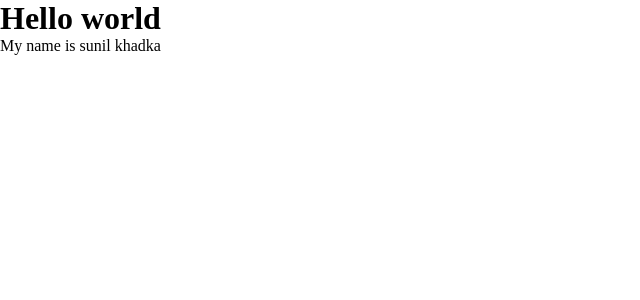
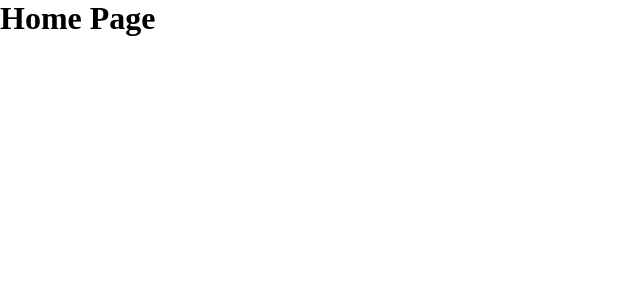
Before and after one commit to sunilkkhadka/Dungeons-and-Dragons, a React (Vite) app: page / in a window 1280 px wide. Shown: the top 300 px of the page, without its empty margins (0-640 px from the left). Built offline with nearby package versions, Linux system fonts and the light colour scheme.

Commit message:
added react router package and implemented code splitting to download only required pages

```diff
--- a/package.json
+++ b/package.json
@@ -12,11 +12,13 @@
   },
   "dependencies": {
     "react": "^18.3.1",
-    "react-dom": "^18.3.1"
+    "react-dom": "^18.3.1",
+    "react-router-dom": "^5.3.4"
   },
   "devDependencies": {
     "@types/react": "^18.3.3",
     "@types/react-dom": "^18.3.0",
+    "@types/react-router-dom": "^5.3.3",
     "@typescript-eslint/eslint-plugin": "^7.13.1",
     "@typescript-eslint/parser": "^7.13.1",
     "@vitejs/plugin-react": "^4.3.1",
--- a/src/App.tsx
+++ b/src/App.tsx
@@ -1,10 +1,7 @@
+import AppRoute from './routes/AppRoute';
+
 function App() {
-  return (
-    <div>
-      <h1>Hello world</h1>
-      <p>My name is sunil khadka</p>
-    </div>
-  );
+  return <AppRoute />;
 }
 
 export default App;
--- /dev/null
+++ b/src/routes/AppRoute.tsx
@@ -0,0 +1,20 @@
+import { BrowserRouter, Route, Switch } from 'react-router-dom';
+
+import * as view from './app.view';
+
+function NotFound() {
+  return <h1>Page Not Found</h1>;
+}
+
+function AppRoute() {
+  return (
+    <BrowserRouter>
+      <Switch>
+        <Route exact path="/" component={view.Home} />
+        <Route exact path="*" component={NotFound} />
+      </Switch>
+    </BrowserRouter>
+  );
+}
+
+export default AppRoute;
--- /dev/null
+++ b/src/routes/app.view.tsx
@@ -0,0 +1,4 @@
+import { lazy } from 'react';
+
+export const Home = lazy(() => import('../views/Home'));
+export const Spell = lazy(() => import('../views/Home'));
--- /dev/null
+++ b/src/views/Home.tsx
@@ -0,0 +1,5 @@
+function Home() {
+  return <h1>Home Page</h1>;
+}
+
+export default Home;
```
Also changed, not shown: 1 other file (tests, documents, lock files or other folders).
